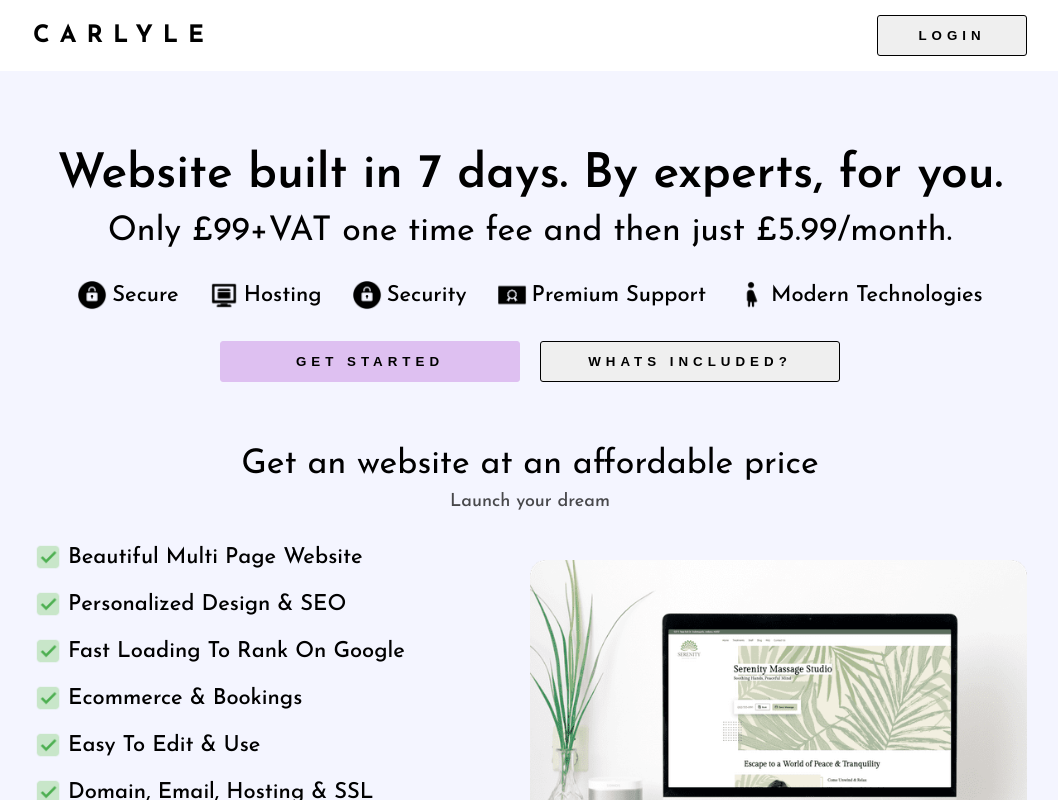
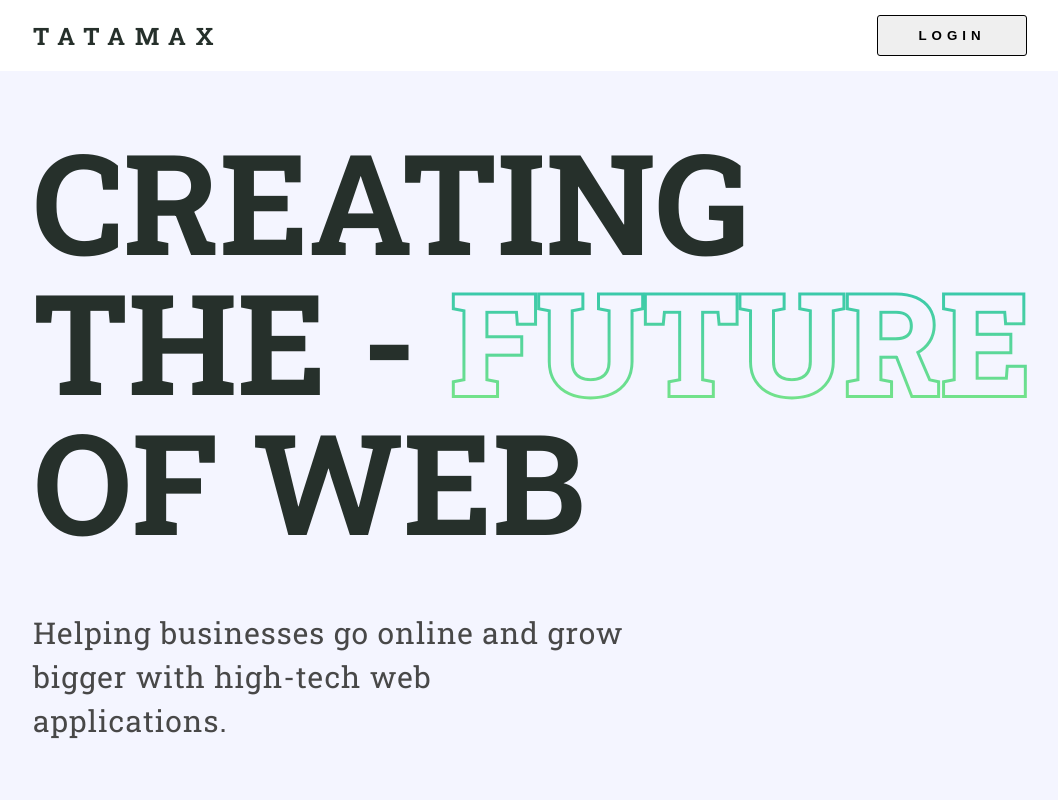
Before and after one commit to Bunningss/doubleOthree, a Next.js app: page / in a window 1280 px wide. Shown: the top 800 px of the page, without its empty margins (110-1168 px from the left). Built offline with nearby package versions, Linux system fonts and the light colour scheme.

Commit message:
updated hero component

```diff
--- a/src/app/globals.css
+++ b/src/app/globals.css
@@ -8,8 +8,13 @@
   --accent: #f4f5ff;
   --secondary: #dec0f1;
   --primary: #b79ced;
-  --variant: #000;
+  --variant: #26302b;
   --revert: #fff;
+  --color-light: #484848;
+}
+
+body {
+  color: var(--variant);
 }
 
 a {
--- a/src/app/layout.jsx
+++ b/src/app/layout.jsx
@@ -1,9 +1,9 @@
 import "./globals.css";
-import { Josefin_Sans } from "next/font/google";
+import { Roboto_Slab } from "next/font/google";
 
 import Navbar from "@/components/Navbar/Navbar";
 
-const font = Josefin_Sans({
+const font = Roboto_Slab({
   subsets: ["latin"],
   weight: ["100", "200", "300", "400", "500", "600", "700"],
 });
--- a/src/app/page.jsx
+++ b/src/app/page.jsx
@@ -5,16 +5,22 @@ import Button from "@/components/Button/Button";
 import Container from "@/components/Container/Container";
 import Image from "next/image";
 import promotion from "@/images/promotion.png";
+import moneyback from "@/images/moneyback.svg";
 import DetailTable from "@/components/DetailTable/DetailTable";
 import Headers from "@/components/Headers/Headers";
 import Section from "@/components/Section/Section";
 import FeatureBox from "@/components/FeatureBox/FeatureBox";
+import CallToAction from "@/components/CallToAction/CallToAction";
+import Hero from "@/components/Hero/Hero";
 
 export default function Home() {
   return (
     <main>
       <div className={styles.hero}>
         <Container>
+          <Section>
+            <Hero />
+          </Section>
           <Headers
             XLHeader={"Website built in 7 days. By experts, for you."}
             primaryHeader={
@@ -59,7 +65,7 @@ export default function Home() {
           {/* Details Table */}
           <Section>
             <Headers
-              primaryHeader={"What makes us different"}
+              primaryHeader={"What sets us apart?"}
               secondaryHeader={
                 "Easier & more affordable than DIY website builders and agencies."
               }
@@ -81,6 +87,30 @@ export default function Home() {
               ))}
             </div>
           </Section>
+
+          {/* CTA - Money-Back */}
+          <Section>
+            <CallToAction>
+              <div className={styles.financialCtaWrapper}>
+                <div className={styles.financialCtaColumn}>
+                  <Headers
+                    primaryHeader={"50-Day Money-Back Guarantee"}
+                    secondaryHeader={
+                      "Lorem ipsum dolor, sit amet consectetur adipisicing elit. Optio a cumque nostrum ullam quis, ut delectus. Ipsum perspiciatis autem tempore cum deleniti, rerum ab, doloribus ut aliquam soluta corrupti velit earum neque reiciendis accusantium delectus? Quaerat voluptatum praesentium commodi magni."
+                    }
+                  />
+                  <Button label={"get started"} />
+                </div>
+                <div className={styles.financialCtaColumn}>
+                  <Image
+                    src={moneyback}
+                    alt=""
+                    className={styles.financialCtaImage}
+                  />
+                </div>
+              </div>
+            </CallToAction>
+          </Section>
         </Container>
       </div>
     </main>
--- a/src/app/page.module.css
+++ b/src/app/page.module.css
@@ -1,7 +1,7 @@
 .hero {
   min-height: 100vh;
   background-color: var(--accent);
-  text-align: center;
+  /* text-align: center; */
 }
 
 .headerSecondary {
@@ -63,3 +63,21 @@
   grid-template-columns: repeat(2, 1fr);
   gap: 10px 50px;
 }
+
+.financialCtaWrapper {
+  display: grid;
+  grid-template-columns: 3fr 1fr;
+  height: 100%;
+}
+
+.financialCtaColumn:last-child {
+  display: flex;
+  justify-content: center;
+  align-items: center;
+}
+
+.financialCtaImage {
+  width: 80%;
+  height: 100%;
+  object-fit: contain;
+}
--- /dev/null
+++ b/src/components/CallToAction/CallToAction.jsx
@@ -0,0 +1,11 @@
+import styles from "./CallToAction.module.css";
+
+const CallToAction = ({ children }) => {
+  return (
+    <div className={styles.cta} style={{ backgroundColor: "var(--secondary)" }}>
+      {children}
+    </div>
+  );
+};
+
+export default CallToAction;
--- /dev/null
+++ b/src/components/CallToAction/CallToAction.module.css
@@ -0,0 +1,6 @@
+.cta {
+  padding: 5px 40px;
+  min-height: 210px;
+  width: 100%;
+  border-radius: 10px;
+}
--- a/src/components/DetailTable/DetailTable.jsx
+++ b/src/components/DetailTable/DetailTable.jsx
@@ -8,7 +8,7 @@ const DetailTable = () => {
       <div className={styles.table}>
         {/* Header */}
         <div className={styles.tableHeader}></div>
-        <div className={styles.tableHeader}>CARLYLE</div>
+        <div className={styles.tableHeader}>TATAMAX</div>
         <div className={styles.tableHeader}>Wordpress DIY</div>
         <div className={styles.tableHeader}>Agency</div>
       </div>
--- a/src/components/Headers/Headers.module.css
+++ b/src/components/Headers/Headers.module.css
@@ -1,5 +1,6 @@
 .headerWrapper {
   margin: 15px 0;
+  text-align: center;
 }
 
 .XLHeader {
@@ -17,5 +18,5 @@
 .headerSecondary {
   font-size: 18px;
   font-weight: 500;
-  opacity: 0.7;
+  color: var(--color-light);
 }
--- /dev/null
+++ b/src/components/Hero/Hero.jsx
@@ -0,0 +1,18 @@
+import styles from "./Hero.module.css";
+
+const Hero = () => {
+  return (
+    <div className={styles.hero}>
+      <h2 className={styles.heroTitle}>
+        creating the - <span className={styles.heroTitleOutlined}>future</span>{" "}
+        of web
+      </h2>
+      <p className={styles.heroText}>
+        Helping businesses go online and grow bigger with high-tech web
+        applications.
+      </p>
+    </div>
+  );
+};
+
+export default Hero;
--- /dev/null
+++ b/src/components/Hero/Hero.module.css
@@ -0,0 +1,31 @@
+.hero {
+  user-select: none;
+}
+
+.heroTitle {
+  font-weight: 900;
+  font-size: 140px;
+  line-height: 140px;
+  text-transform: uppercase;
+  color: #26302b;
+  margin: 0px -30px 0 0;
+}
+
+.heroTitleOutlined {
+  background: linear-gradient(#23bfb8, #85ea80);
+  -webkit-background-clip: text;
+  background-clip: text;
+  -webkit-text-stroke: 6px transparent;
+  color: var(--accent);
+}
+
+.heroText {
+  font-weight: 400;
+  font-size: 30px;
+  line-height: 44px;
+  letter-spacing: 1px;
+  color: var(--color-light);
+  mix-blend-mode: normal;
+  margin: 60px 0 0 0;
+  max-width: 60%;
+}
--- a/src/components/Navbar/Logo/Logo.jsx
+++ b/src/components/Navbar/Logo/Logo.jsx
@@ -7,7 +7,7 @@ const Logo = () => {
 
   return (
     <h2 className={styles.logo} onClick={() => router.push("/")}>
-      carlyle
+      tatamax
     </h2>
   );
 };
--- a/src/components/Section/Section.module.css
+++ b/src/components/Section/Section.module.css
@@ -1,3 +1,3 @@
 .section {
-  margin: 40px 0 0 0;
+  margin: 45px 0 0 0;
 }
```
Also changed, not shown: src/images/moneyback.svg (added).
